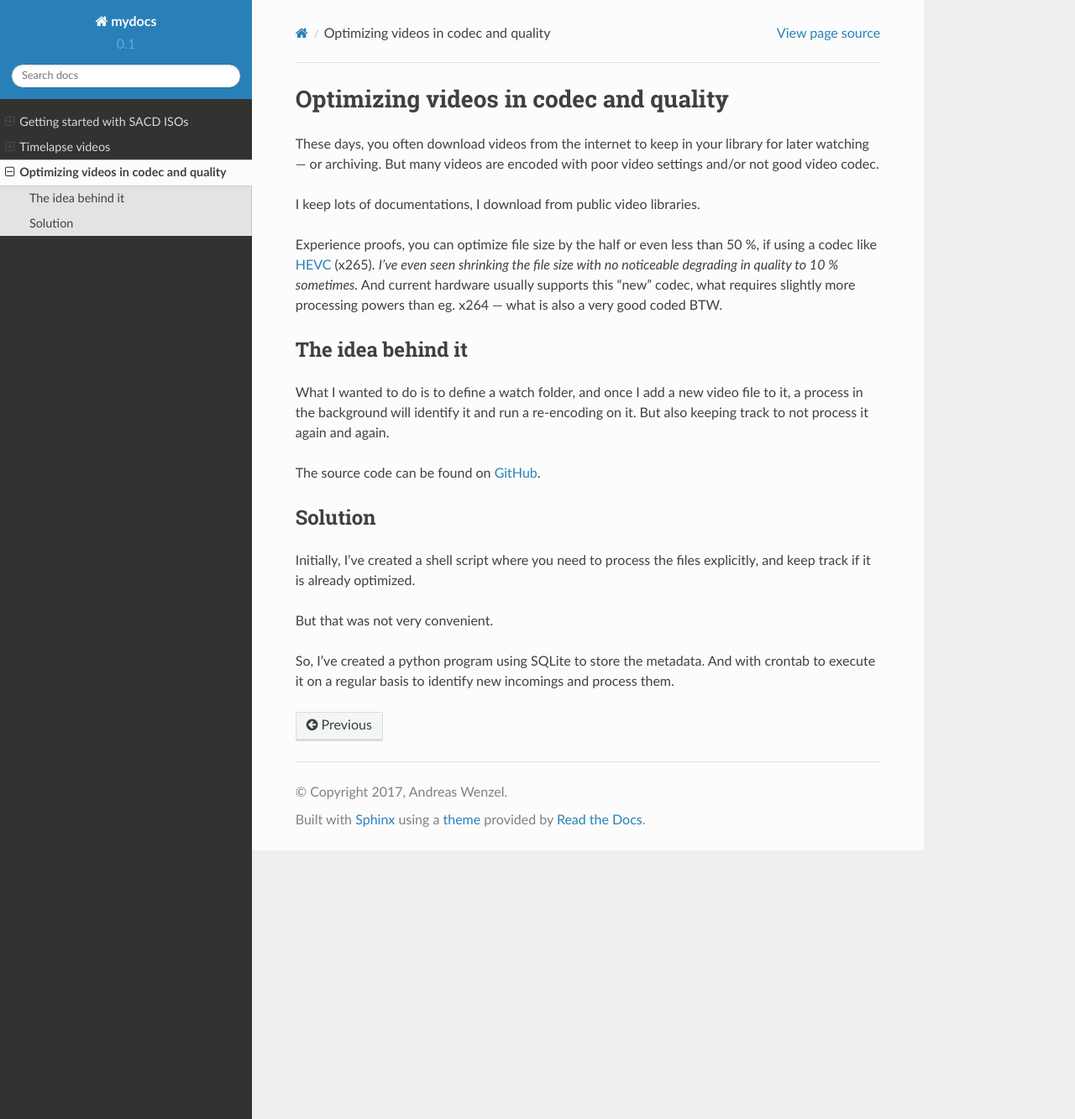
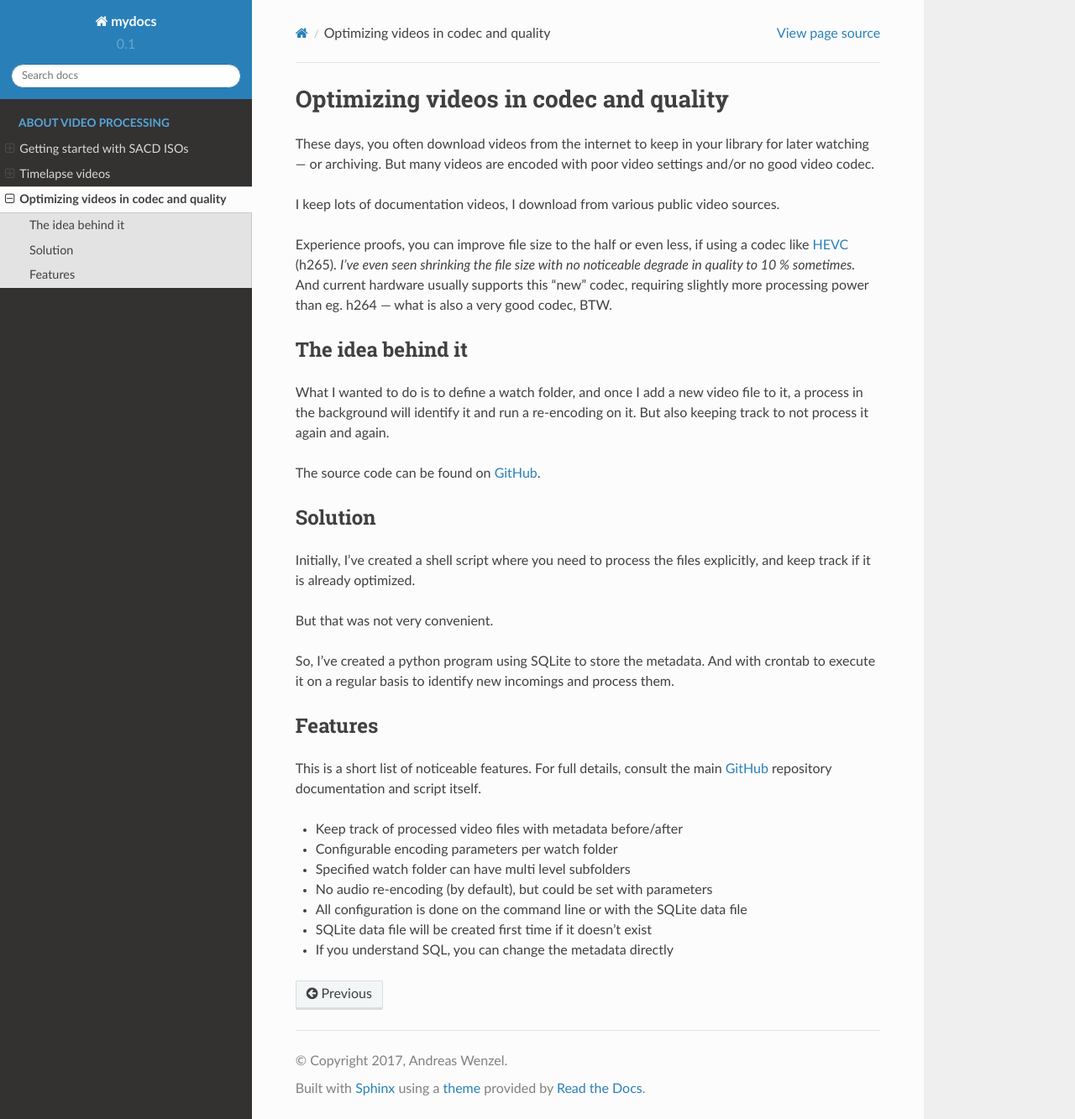
Before and after one commit to awenny/mydocs, a Sphinx documentation site: the page built from docs/source/optimizing_video.rst, in a window 1280 px wide and 1333 px high. Shown: the whole window at 84% size. Built offline with Sphinx 7.4.7 and the Read the Docs theme 2.0.0, drawn with Linux system fonts in a browser that asks for light colours.

Commit message:
Extensions

```diff
--- a/docs/source/optimizing_video.rst
+++ b/docs/source/optimizing_video.rst
@@ -4,15 +4,16 @@ Optimizing videos in codec and quality
 
 These days, you often download videos from the internet to keep in your library
 for later watching --- or archiving. But many videos are encoded with poor
-video settings and/or not good video codec.
+video settings and/or no good video codec.
 
-I keep lots of documentations, I download from public video libraries.
+I keep lots of documentation videos, I download from various public video
+sources.
 
-Experience proofs, you can optimize file size by the half or even less than
-50 %, if using a codec like `HEVC`_ (x265). *I've even seen shrinking the file
-size with no noticeable degrading in quality to 10 % sometimes.* And current
-hardware usually supports this "new" codec, what requires slightly more
-processing powers than eg. x264 --- what is also a very good coded BTW.
+Experience proofs, you can improve file size to the half or even less, if
+using a codec like `HEVC`_ (h265). *I've even seen shrinking the file
+size with no noticeable degrade in quality to 10 % sometimes.* And current
+hardware usually supports this "new" codec, requiring slightly more
+processing power than eg. h264 --- what is also a very good codec, BTW.
 
 The idea behind it
 ==================
@@ -35,6 +36,19 @@ So, I've created a python program using SQLite to store the metadata. And with
 crontab to execute it on a regular basis to identify new incomings and process
 them.
 
+Features
+========
+
+This is a short list of noticeable features. For full details, consult the
+main `GitHub`_ repository documentation and script itself.
+
+* Keep track of processed video files with metadata before/after
+* Configurable encoding parameters per watch folder
+* Specified watch folder can have multi level subfolders
+* No audio re-encoding (by default), but could be set with parameters
+* All configuration is done on the command line or with the SQLite data file
+* SQLite data file will be created first time if it doesn't exist
+* If you understand SQL, you can change the metadata directly
 
 .. _HEVC: https://de.wikipedia.org/wiki/High_Efficiency_Video_Coding
 .. _GitHub: https://github.com/awenny/optimizevideo
--- a/docs/source/sacd.rst
+++ b/docs/source/sacd.rst
@@ -33,4 +33,4 @@ Graphical User Interface
 
 The --- basically very powerful --- GUI tool ``XLD`` can be used to do the
 same. But I've experienced issues transcoding the ISOs. What renders this tool
-useless.
+useless to me.
```
Also changed, not shown: docs/index.rst (+6 -9 lines), docs/source/timelapse.rst (+16 -16 lines).
